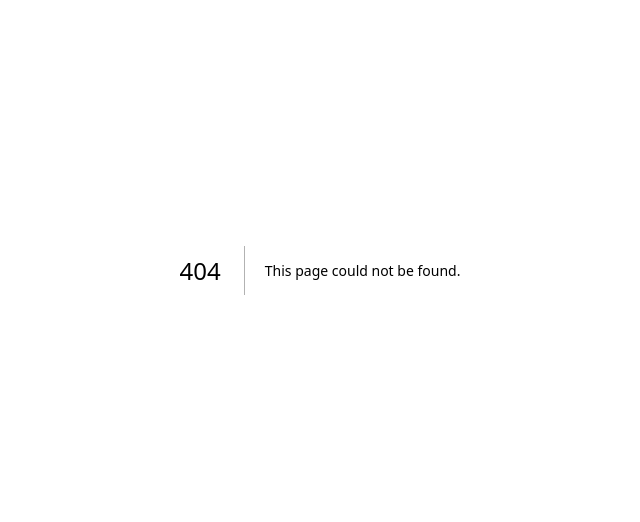
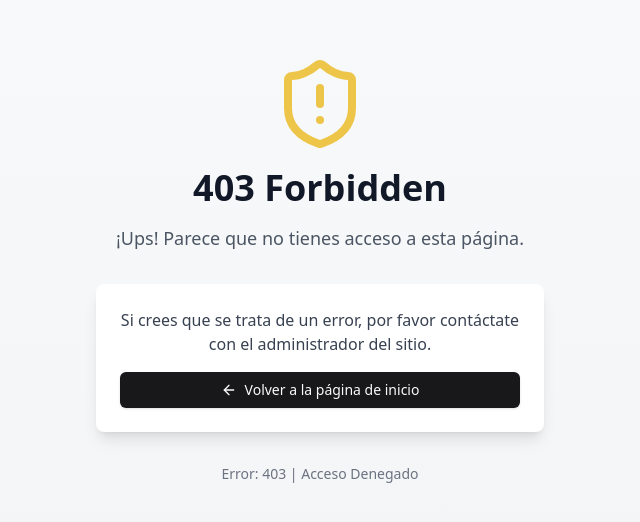
Before and after one commit to bloppaa/tickets-system, a Next.js app: page /unauthorized in a window 1280 px wide. Before the commit this address had no page. Shown: the part 130-652 px from the top of the page, without its empty margins (320-960 px from the left). Built offline with nearby package versions, Linux system fonts and the light colour scheme.

Commit message:
feat: add 403 page

```diff
--- /dev/null
+++ b/app/unauthorized/page.tsx
@@ -0,0 +1,34 @@
+import { Button } from "@/components/ui/button";
+import { ArrowLeft, ShieldAlert } from "lucide-react";
+import Link from "next/link";
+
+export default function ForbiddenPage() {
+  return (
+    <div className="min-h-screen bg-gradient-to-b from-gray-50 to-gray-100 flex items-center justify-center px-4">
+      <div className="max-w-md w-full space-y-8 text-center">
+        <div className="space-y-4">
+          <ShieldAlert className="mx-auto h-24 w-24 text-yellow-500 animate-pulse" />
+          <h1 className="text-4xl font-extrabold text-gray-900">
+            403 Forbidden
+          </h1>
+          <p className="text-lg text-gray-600">
+            ¡Ups! Parece que no tienes acceso a esta página.
+          </p>
+        </div>
+        <div className="bg-white shadow-lg rounded-lg p-6 space-y-4">
+          <p className="text-gray-700">
+            Si crees que se trata de un error, por favor contáctate con el
+            administrador del sitio.
+          </p>
+          <Button asChild className="w-full">
+            <Link href="/" className="inline-flex items-center justify-center">
+              <ArrowLeft className="mr-2 h-4 w-4" />
+              Volver a la página de inicio
+            </Link>
+          </Button>
+        </div>
+        <p className="text-sm text-gray-500">Error: 403 | Acceso Denegado</p>
+      </div>
+    </div>
+  );
+}
```
